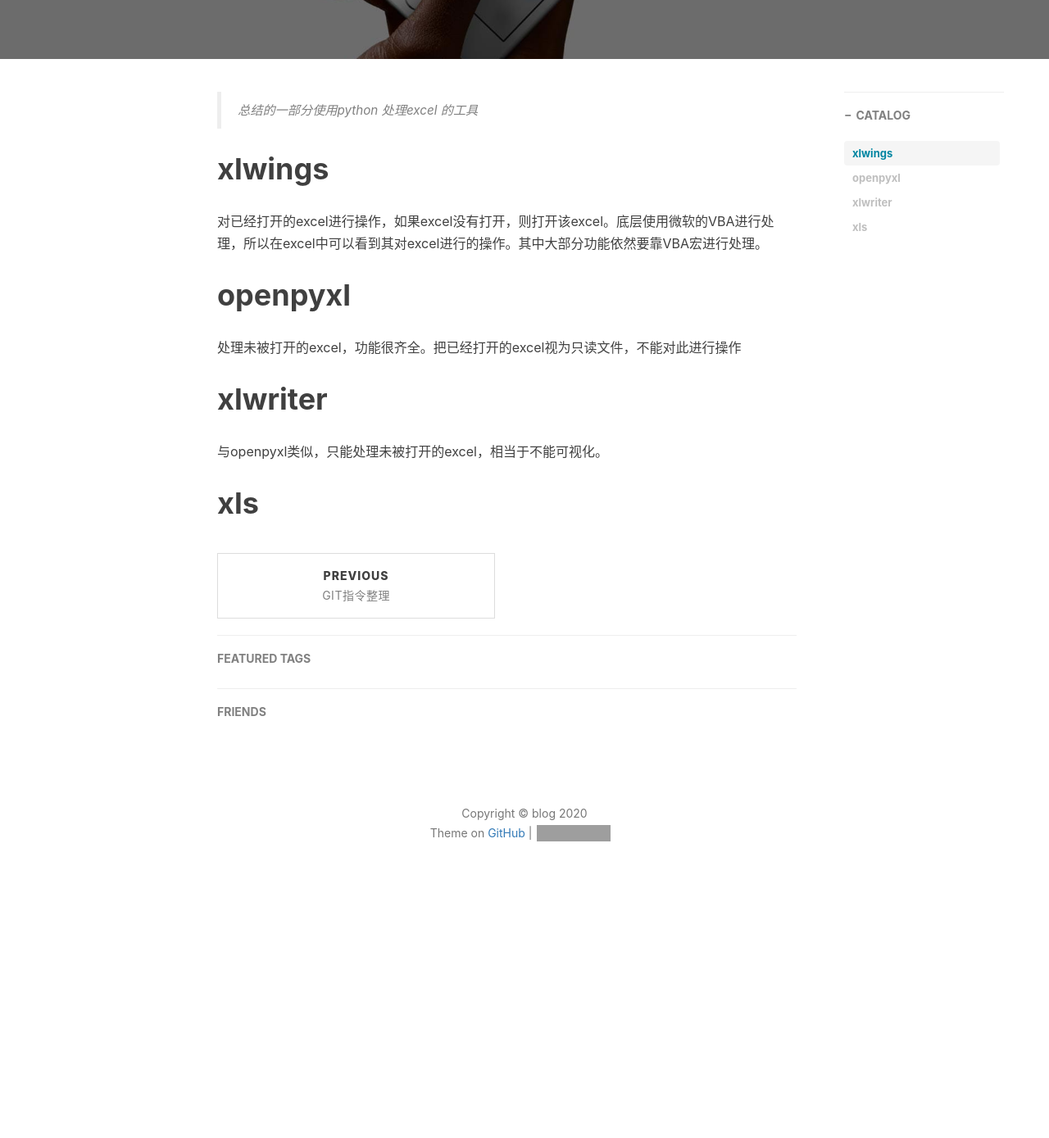
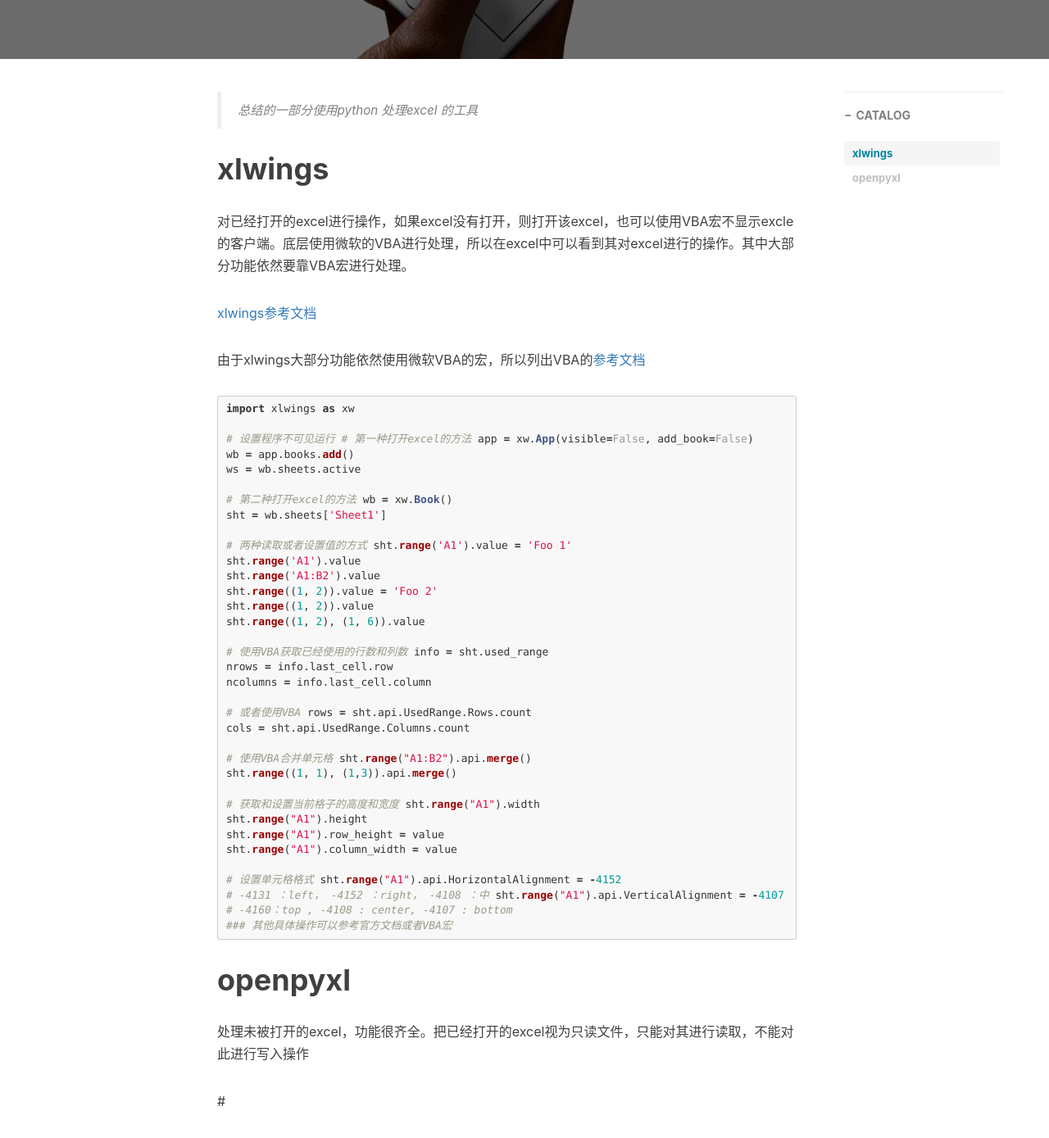
Before and after one commit to zlbupt/zlbupt.github.io, a Jekyll site: the page built from _posts/2020-05-20-python处理excel文件.md, in a window 1280 px wide and 1400 px high, scrolled down 385 px. Shown: the top 1389 px of the window at 82% size. Built offline with Jekyll 4.4.1, drawn with Linux system fonts in a browser that asks for light colours; nearby versions of some CDN libraries; comment, search, counter and statistics services are not loaded; before the commit the page ends 1506 px from its top, so only the background shows below that; grey boxes are pictures that could not be loaded.

Commit message:
write xlwings

````diff
--- a/_posts/2020-05-20-python处理excel文件.md
+++ b/_posts/2020-05-20-python处理excel文件.md
@@ -17,14 +17,67 @@ tags:
 
 # xlwings
 
-对已经打开的excel进行操作，如果excel没有打开，则打开该excel。底层使用微软的VBA进行处理，所以在excel中可以看到其对excel进行的操作。其中大部分功能依然要靠VBA宏进行处理。
+对已经打开的excel进行操作，如果excel没有打开，则打开该excel，也可以使用VBA宏不显示excle的客户端。底层使用微软的VBA进行处理，所以在excel中可以看到其对excel进行的操作。其中大部分功能依然要靠VBA宏进行处理。
+
+[xlwings参考文档](https://docs.xlwings.org/en/stable/)
+
+由于xlwings大部分功能依然使用微软VBA的宏，所以列出VBA的[参考文档](https://docs.microsoft.com/en-us/office/vba/api/excel.range(object))
+
+```python
+import xlwings as xw
+
+# 设置程序不可见运行
+# 第一种打开excel的方法
+app = xw.App(visible=False, add_book=False)
+wb = app.books.add()
+ws = wb.sheets.active
+
+# 第二种打开excel的方法
+wb = xw.Book()
+sht = wb.sheets['Sheet1']
+
+# 两种读取或者设置值的方式
+sht.range('A1').value = 'Foo 1'
+sht.range('A1').value
+sht.range('A1:B2').value
+sht.range((1, 2)).value = 'Foo 2'
+sht.range((1, 2)).value
+sht.range((1, 2), (1, 6)).value
+
+# 使用VBA获取已经使用的行数和列数
+info = sht.used_range
+nrows = info.last_cell.row
+ncolumns = info.last_cell.column
+
+# 或者使用VBA
+rows = sht.api.UsedRange.Rows.count
+cols = sht.api.UsedRange.Columns.count
+
+# 使用VBA合并单元格
+sht.range("A1:B2").api.merge()
+sht.range((1, 1), (1,3)).api.merge()
+
+# 获取和设置当前格子的高度和宽度
+sht.range("A1").width
+sht.range("A1").height
+sht.range("A1").row_height = value
+sht.range("A1").column_width = value
+
+# 设置单元格格式
+sht.range("A1").api.HorizontalAlignment = -4152
+# -4131 ：left， -4152 ：right， -4108 ：中
+sht.range("A1").api.VerticalAlignment = -4107
+# -4160：top , -4108 : center, -4107 : bottom
+
+### 其他具体操作可以参考官方文档或者VBA宏
+```
+
+
 
 # openpyxl
 
-处理未被打开的excel，功能很齐全。把已经打开的excel视为只读文件，不能对此进行操作
+处理未被打开的excel，功能很齐全。把已经打开的excel视为只读文件，只能对其进行读取，不能对此进行写入操作
 
-# xlwriter
 
-与openpyxl类似，只能处理未被打开的excel，相当于不能可视化。
 
-# xls
+#
````
